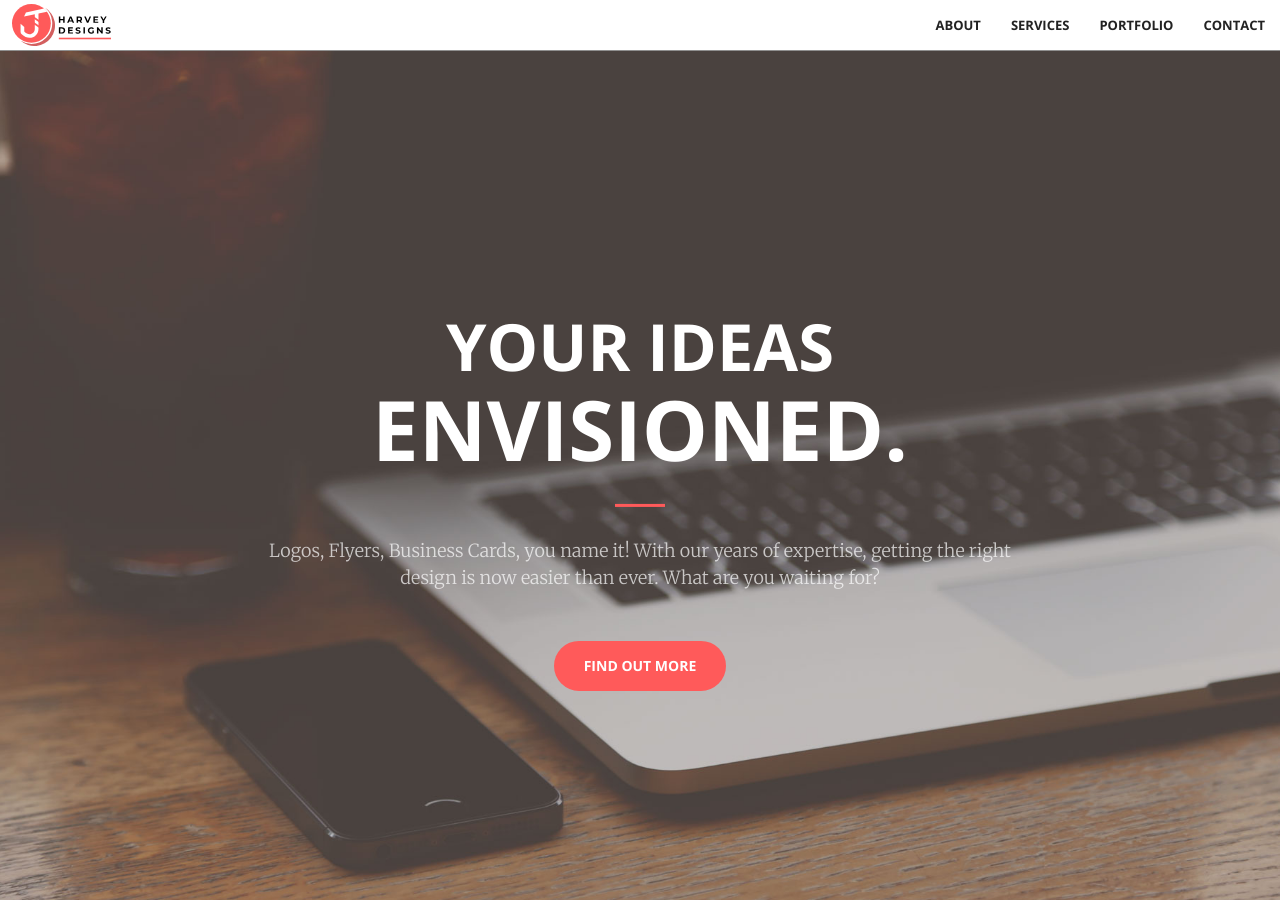
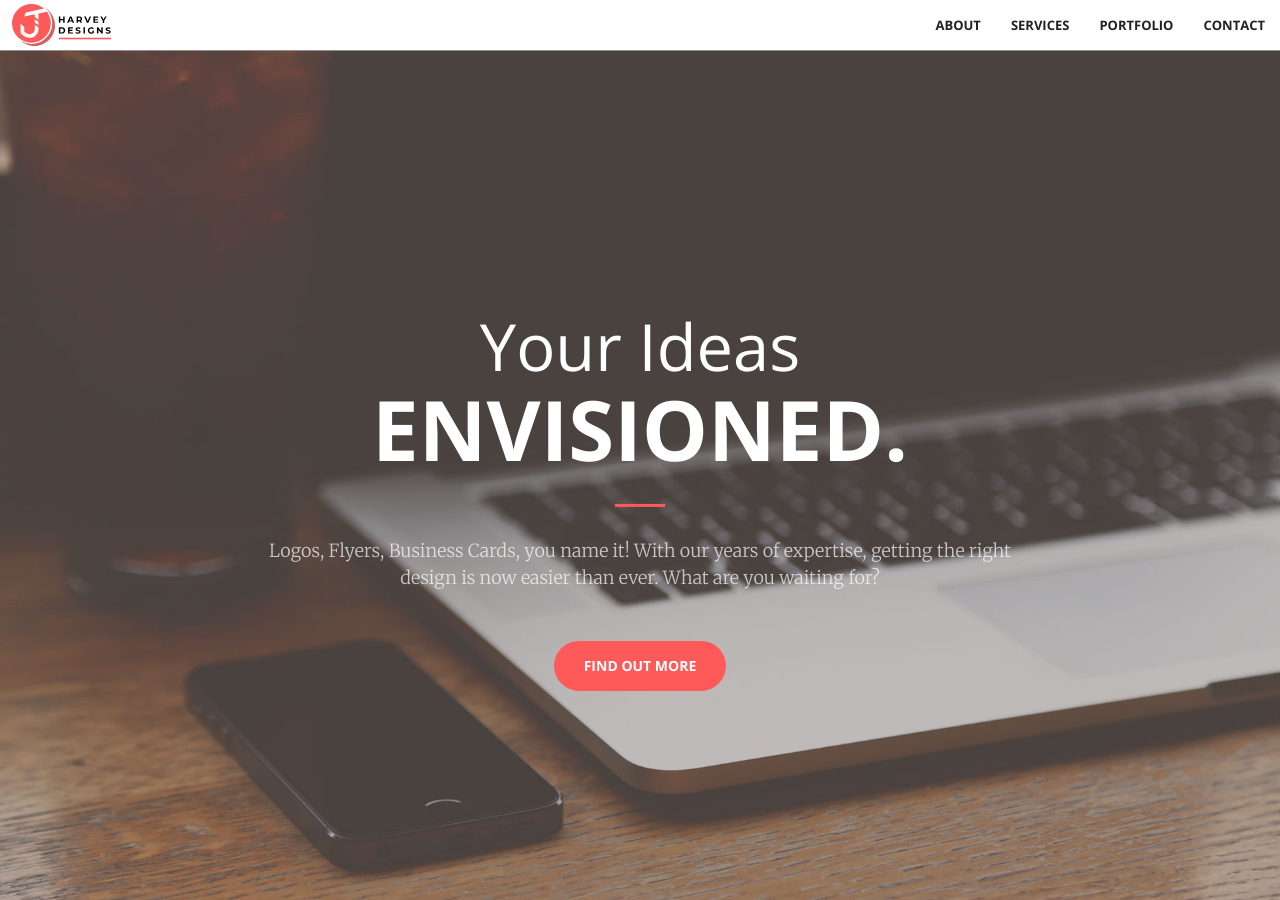
Before and after one commit to jeremiahh1198/jharveydesigns, a Jekyll site: the page built from index.html, in a window 1280 px wide and 900 px high. Built offline with Jekyll 4.4.1, drawn with Linux system fonts in a browser that asks for light colours.

Commit message:
Update custom.css

```diff
--- a/css/custom.css
+++ b/css/custom.css
@@ -8,3 +8,7 @@ svg {
   width: auto;
   height: 100%;
 }
+#header1 {
+text-transform: capitalize;
+font-weight: 400;
+}
```
